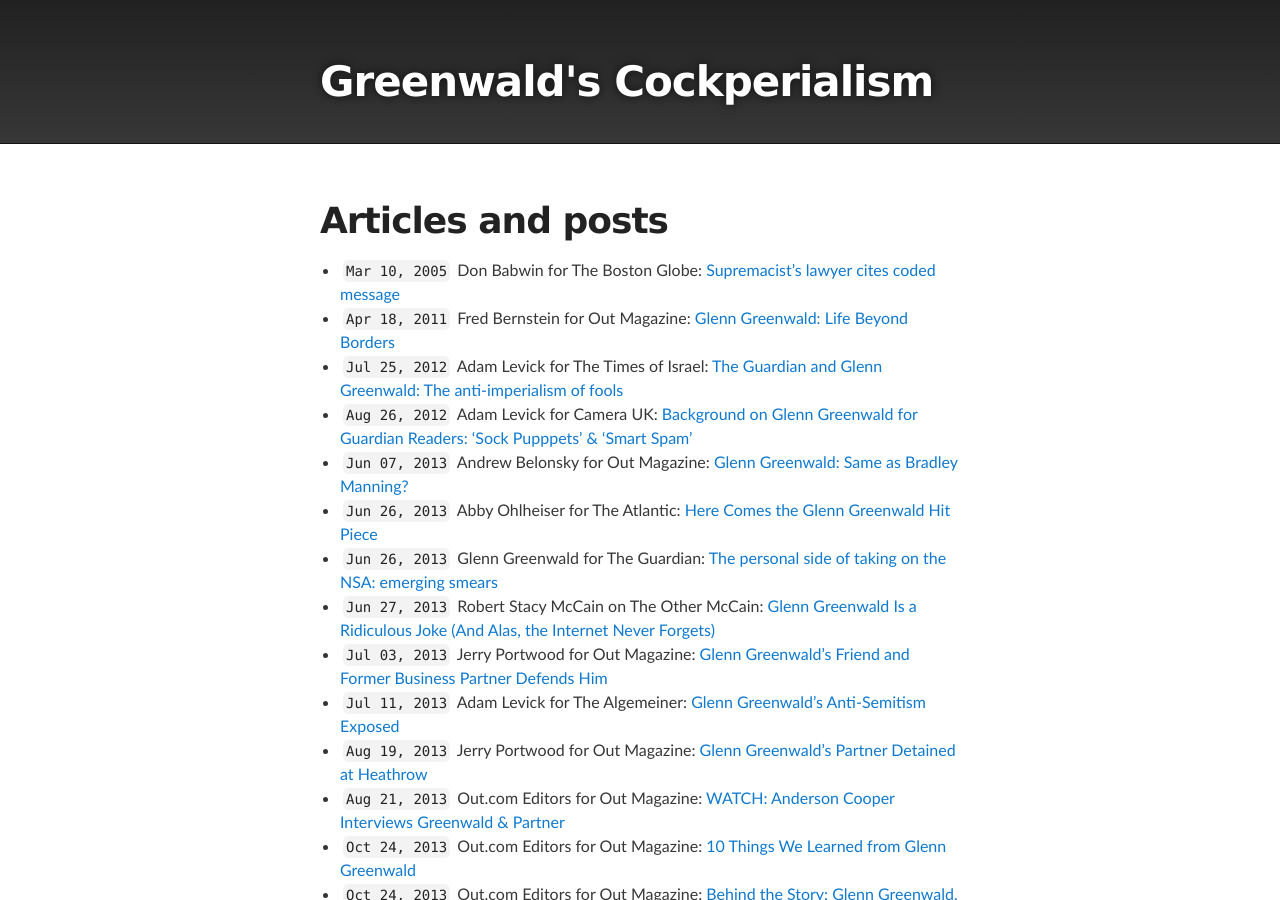
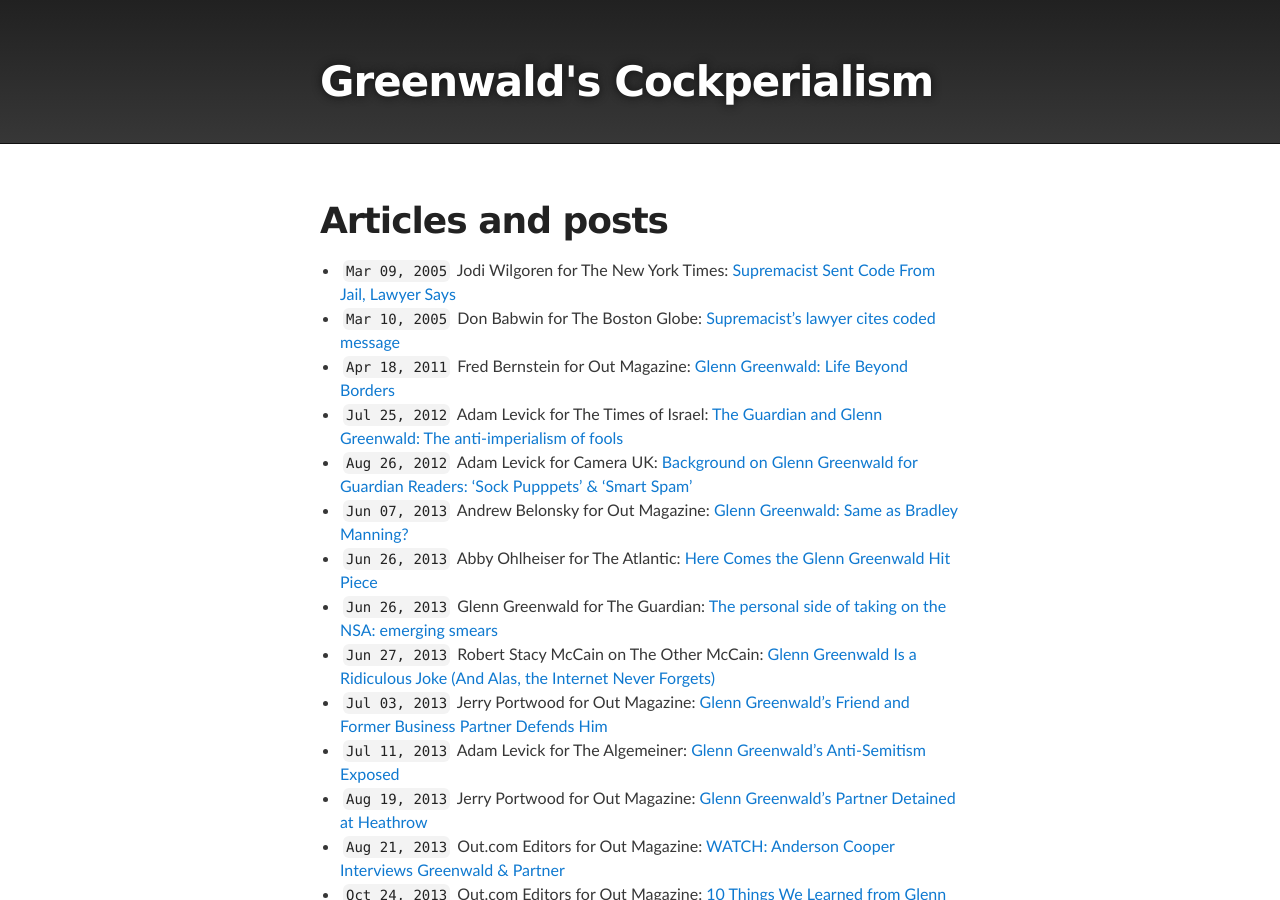
Before and after one commit to masternotions/masternotions.github.io, a Jekyll site: the page built from articles.md, in a window 1280 px wide and 900 px high. Built offline with Jekyll 4.4.1, drawn with Linux system fonts in a browser that asks for light colours.

Commit message:
Update articles.md

```diff
--- a/articles.md
+++ b/articles.md
@@ -5,6 +5,7 @@ title: Articles
 
 # Articles and posts
 
+- ``Mar 09, 2005`` Jodi Wilgoren for The New York Times: [Supremacist Sent Code From Jail, Lawyer Says](https://www.nytimes.com/2005/03/09/us/supremacist-sent-code-from-jail-lawyer-says.html)
 - ``Mar 10, 2005`` Don Babwin for The Boston Globe: [Supremacist's lawyer cites coded message](http://archive.boston.com/news/nation/articles/2005/03/10/supremacists_lawyer_cites_coded_message/)
 - ``Apr 18, 2011`` Fred Bernstein for Out Magazine: [Glenn Greenwald: Life Beyond Borders](https://www.out.com/news-commentary/2011/04/18/glenn-greenwald-life-beyond-borders)
 - ``Jul 25, 2012`` Adam Levick for The Times of Israel: [The Guardian and Glenn Greenwald: The anti-imperialism of fools](https://blogs.timesofisrael.com/the-guardian-and-glenn-greenwald-the-anti-imperialism-of-fools/)
```
